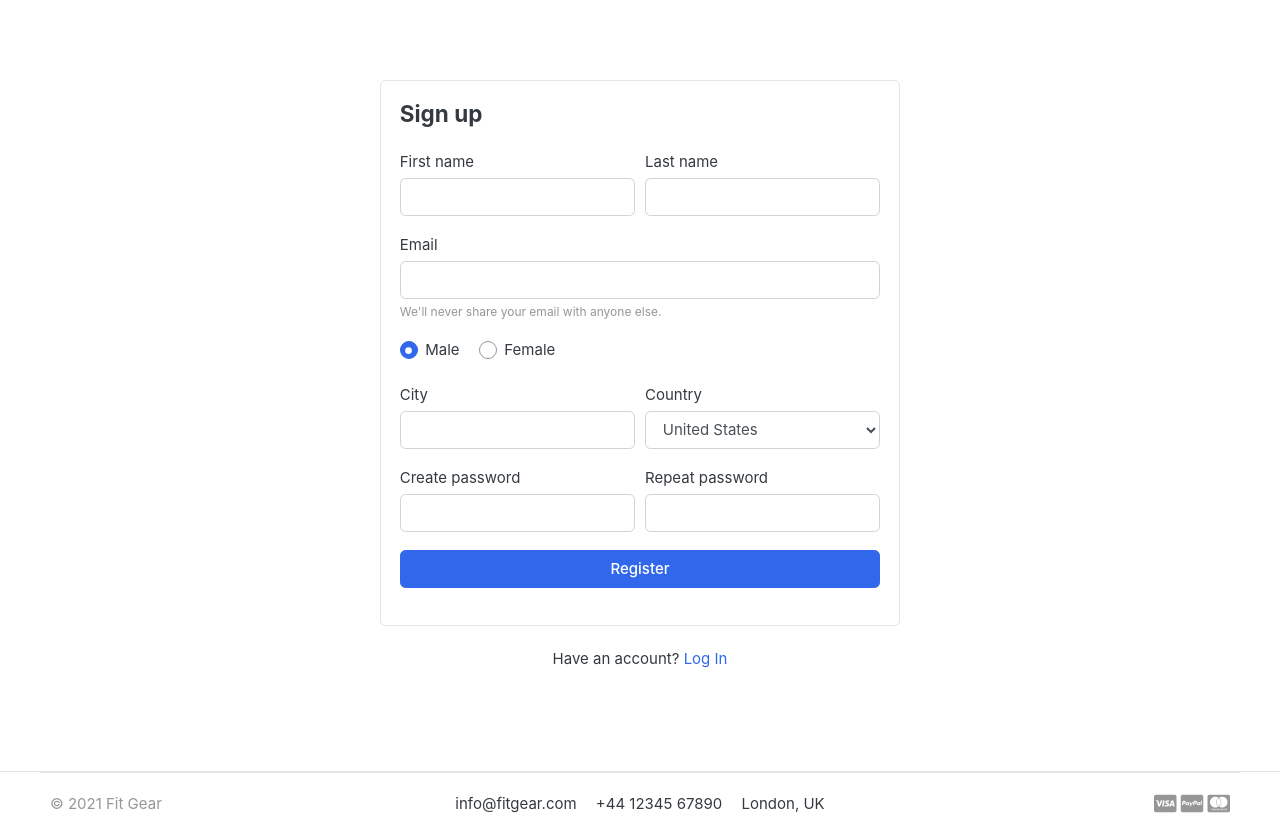
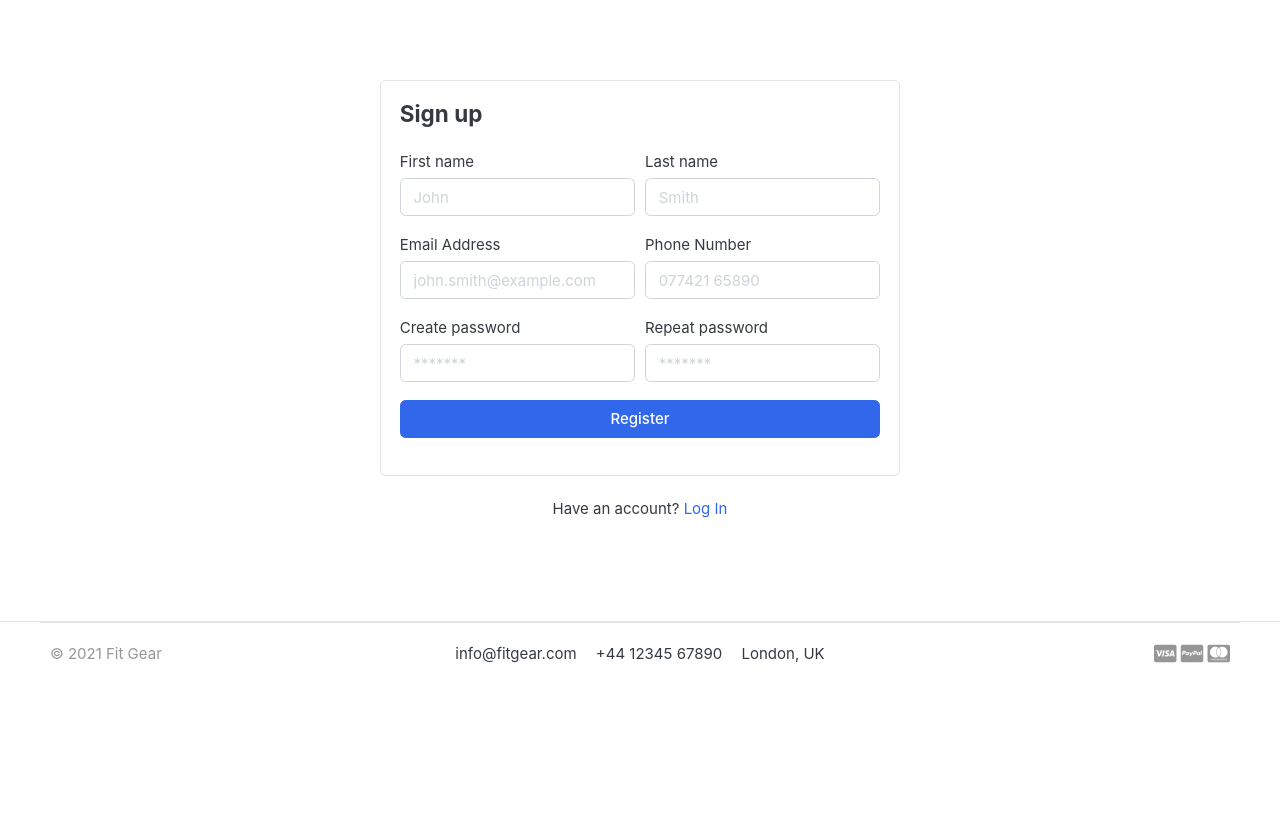
Before and after one commit to kerekmarci/fit-gear, a Django app: template templates/accounts/register.html in a window 1280 px wide. Shown: the part 118-953 px from the top of the page. After the commit the page ends 781 px from the top, so only its background shows below. Run offline with Django 3.2, Linux system fonts and the light colour scheme; the template is opened without the code that fills it: values that come from a table or form of the project are taken from there, others are empty; data comes from the database, SQL or seed files in the repository; parts of the project's set-up code (start-up, migrations or seed data) failed here and were passed over; some libraries are stand-ins or nearby versions; some web fonts are replaced.

Commit message:
Implementing Model Forms and customising with init method

```diff
--- a/accounts/forms.py
+++ b/accounts/forms.py
@@ -1,8 +1,24 @@
 from django import forms
 from .models import Account
 
+# Based on The Code Institute Boutique Ado project Profile App - Part 5
 
 class RegistrationForm(forms.ModelForm):
+    password = forms.CharField(widget=forms.PasswordInput(attrs={
+        'placeholder': '*******',
+    }))
+    confirm_password = forms.CharField(widget=forms.PasswordInput(attrs={
+        'placeholder': '*******',
+    }))
     class Meta:
         model = Account
         fields = ['first_name', 'last_name', 'phone_number', 'email', 'password']
+
+    def __init__(self, *args, **kwargs):
+        super(RegistrationForm, self).__init__(*args, **kwargs)
+        self.fields['first_name'].widget.attrs['placeholder'] = 'John'
+        self.fields['last_name'].widget.attrs['placeholder'] = 'Smith'
+        self.fields['phone_number'].widget.attrs['placeholder'] = '077421 65890'
+        self.fields['email'].widget.attrs['placeholder'] = 'john.smith@example.com'
+        for field in self.fields:
+            self.fields[field].widget.attrs['class'] = 'form-control'
--- a/accounts/views.py
+++ b/accounts/views.py
@@ -7,7 +7,7 @@ def register(request):
     context = {
         'form': form
     }
-    return render(request, 'accounts/register.html')
+    return render(request, 'accounts/register.html', context)
 
 
 def login(request):
--- a/templates/accounts/register.html
+++ b/templates/accounts/register.html
@@ -10,63 +10,41 @@
             <header class="mb-4">
                 <h4 class="card-title">Sign up</h4>
             </header>
-            <form>
+            <form action="{% url 'register' %}" method="POST">
+                {% csrf_token %}
                 <div class="form-row">
                     <div class="col form-group">
                         <label>First name</label>
-                        <input type="text" class="form-control" placeholder="">
-                    </div> <!-- form-group end.// -->
+                        {{ form.first_name }}
+                    </div>
                     <div class="col form-group">
                         <label>Last name</label>
-                        <input type="text" class="form-control" placeholder="">
-                    </div> <!-- form-group end.// -->
-                </div> <!-- form-row end.// -->
-                <div class="form-group">
-                    <label>Email</label>
-                    <input type="email" class="form-control" placeholder="">
-                    <small class="form-text text-muted">We'll never share your email with anyone else.</small>
-                </div> <!-- form-group end.// -->
-                <div class="form-group">
-                    <label class="custom-control custom-radio custom-control-inline">
-                        <input class="custom-control-input" checked="" type="radio" name="gender" value="option1">
-                        <span class="custom-control-label"> Male </span>
-                    </label>
-                    <label class="custom-control custom-radio custom-control-inline">
-                        <input class="custom-control-input" type="radio" name="gender" value="option2">
-                        <span class="custom-control-label"> Female </span>
-                    </label>
-                </div> <!-- form-group end.// -->
+                        {{ form.last_name }}
+                    </div>
+                </div>
                 <div class="form-row">
                     <div class="form-group col-md-6">
-                        <label>City</label>
-                        <input type="text" class="form-control">
-                    </div> <!-- form-group end.// -->
+                        <label>Email Address</label>
+                        {{ form.email }}
+                    </div>
                     <div class="form-group col-md-6">
-                        <label>Country</label>
-                        <select id="inputState" class="form-control">
-                            <option> Choose...</option>
-                            <option>Uzbekistan</option>
-                            <option>Russia</option>
-                            <option selected="">United States</option>
-                            <option>India</option>
-                            <option>Afganistan</option>
-                        </select>
-                    </div> <!-- form-group end.// -->
-                </div> <!-- form-row.// -->
+                        <label>Phone Number</label>
+                        {{ form.phone_number }}
+                    </div>
+                </div>
                 <div class="form-row">
                     <div class="form-group col-md-6">
                         <label>Create password</label>
-                        <input class="form-control" type="password">
-                    </div> <!-- form-group end.// -->
+                        {{ form.password }}
+                    </div>
                     <div class="form-group col-md-6">
                         <label>Repeat password</label>
-                        <input class="form-control" type="password">
-                    </div> <!-- form-group end.// -->
+                        {{ form.confirm_password }}
+                    </div>
                 </div>
                 <div class="form-group">
                     <button type="submit" class="btn btn-primary btn-block"> Register </button>
-                </div> <!-- form-group// -->
-
+                </div>
             </form>
         </article><!-- card-body.// -->
     </div> <!-- card .// -->
```
